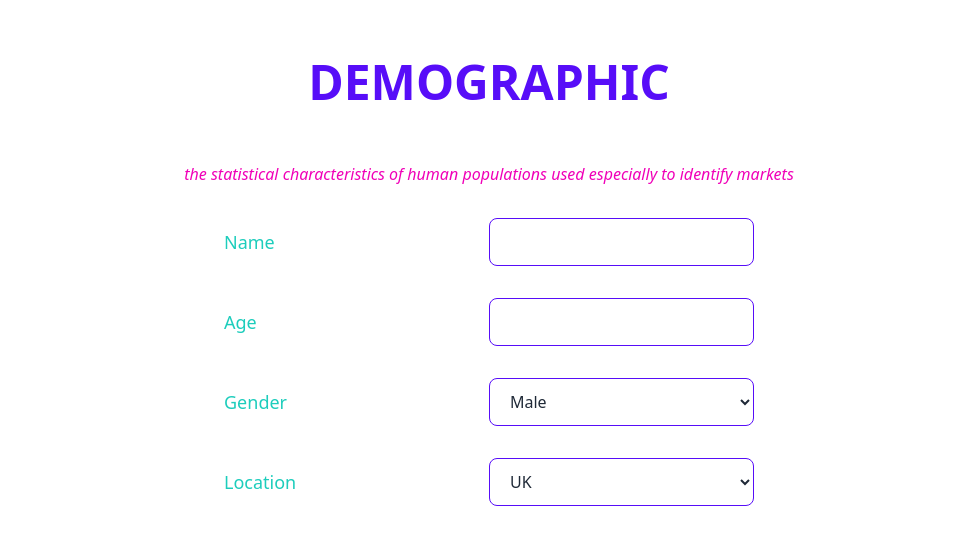
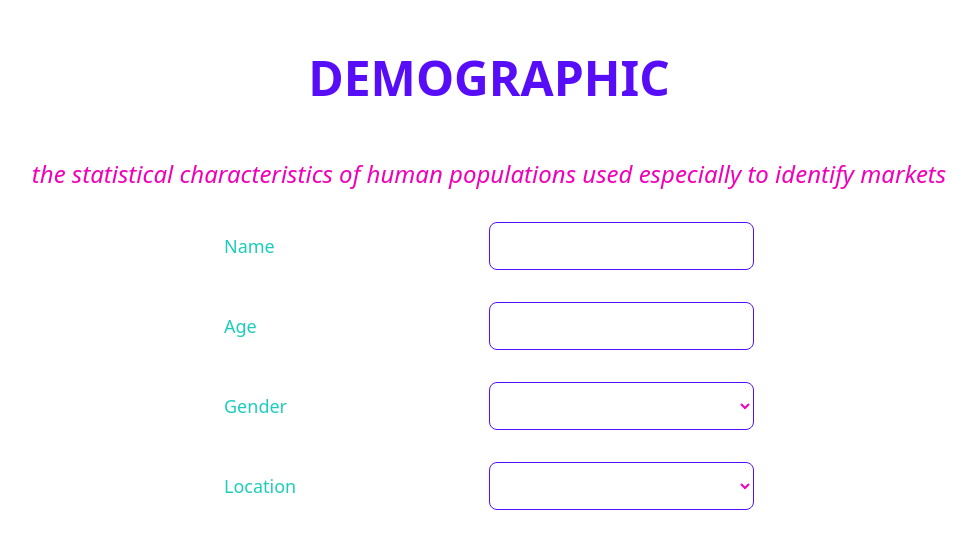
Before and after one commit to benjamindotdev/CountyGPT, a React (Vite) app: page / in a window 1280 px wide. Shown: the part 114-662 px from the top of the page, without its empty margins (151-1128 px from the left). Built offline with nearby package versions, Linux system fonts and the light colour scheme.

Commit message:
built and styled input form

```diff
--- a/src/App.css
+++ b/src/App.css
@@ -1,8 +1,6 @@
 @tailwind base;
 @tailwind components;
 @tailwind utilities;
-
-
 
 #root {
   height: 100dvh;
--- a/src/App.tsx
+++ b/src/App.tsx
@@ -20,19 +20,20 @@ function App() {
   return (
     <div className='flex flex-col justify-center items-center w-screen h-screen rounded-lg gap-8 shadow-lg'>
       <h1 className="p-6 font-bold uppercase text-primary text-5xl">Demographic</h1>
-      <blockquote className="italic text-secondary">the statistical characteristics of human populations used especially to identify markets</blockquote>
+      <blockquote className="italic text-secondary text-2xl">the statistical characteristics of human populations used especially to identify markets</blockquote>
       <div className='flex flex-col gap-8'>
         <div className='grid grid-cols-2  text-black items-center'>
           <label className="text-lg text-accent" htmlFor='name'>Name</label>
-          <input className='input input-primary w-full max-w-xs' value={user.name} name="name" onChange={(e) => setUser({...user, name: e.target.value})}/>
+          <input className='input input-primary w-full max-w-xs text-secondary' value={user.name} name="name" onChange={(e) => setUser({...user, name: e.target.value})}/>
         </div>
         <div className='grid grid-cols-2 items-center'>
           <label className="text-lg text-accent" htmlFor='name'>Age</label>
-          <input className='input input-primary w-full max-w-xs' type="number" value={user.age} name="age" onChange={(e) => setUser({...user, age: e.target.value})}/>
+          <input className='input input-primary w-full max-w-xs text-secondary' type="number" value={user.age} name="age" onChange={(e) => setUser({...user, age: e.target.value})}/>
         </div>
         <div className='grid grid-cols-2 items-center'>
           <label className="text-lg text-accent" htmlFor='name'>Gender</label>
-          <select className='input input-primary w-full max-w-xs' value={user.gender} name="name" onChange={(e) => setUser({...user, gender: e.target.value})}>
+          <select className='input input-primary w-full max-w-xs text-secondary' value={user.gender} name="name" onChange={(e) => setUser({...user, gender: e.target.value})}>
+            <option disabled selected value=""></option>
             <option value="male">Male</option>
             <option value="female">Female</option>
             <option value="non-binary">Non-binary</option>
@@ -40,15 +41,21 @@ function App() {
         </div>
         <div className='grid grid-cols-2 items-center'>
           <label className="text-lg text-accent" htmlFor='name'>Location</label>
-          <select className='input input-primary w-full max-w-xs'  value={user.location} name="location" onChange={(e) => setUser({...user, location: e.target.value})}>
+          <select className='input input-primary w-full max-w-xs text-secondary'  value={user.location} name="location" onChange={(e) => setUser({...user, location: e.target.value})}>
+            <option disabled selected value=""></option>
             <option value="UK">UK</option>
+            <option value="US">US</option>
           </select>
         </div>
       </div>
       <div>
         {
           user.name && user.age && user.gender && user.location &&
-            <p className='text-white'>Hey {user.name}! You are a {user.age} year old {user.gender} who lives in {user.location}</p>
+          <div className='flex flex-col gap-8 justify-center items-center'>
+            <p className='text-primary text-2xl'>Hey <strong>{user.name}</strong>! You are a <strong>{user.age}</strong> year old <strong>{user.gender}</strong> who lives in <strong>{user.location}</strong>.</p>
+            <button className="btn btn-primary text-primary hover:text-secondary w-6/12" type="submit">Confirm</button>
+          </div>
+
         }
       </div>
     </div>
```
